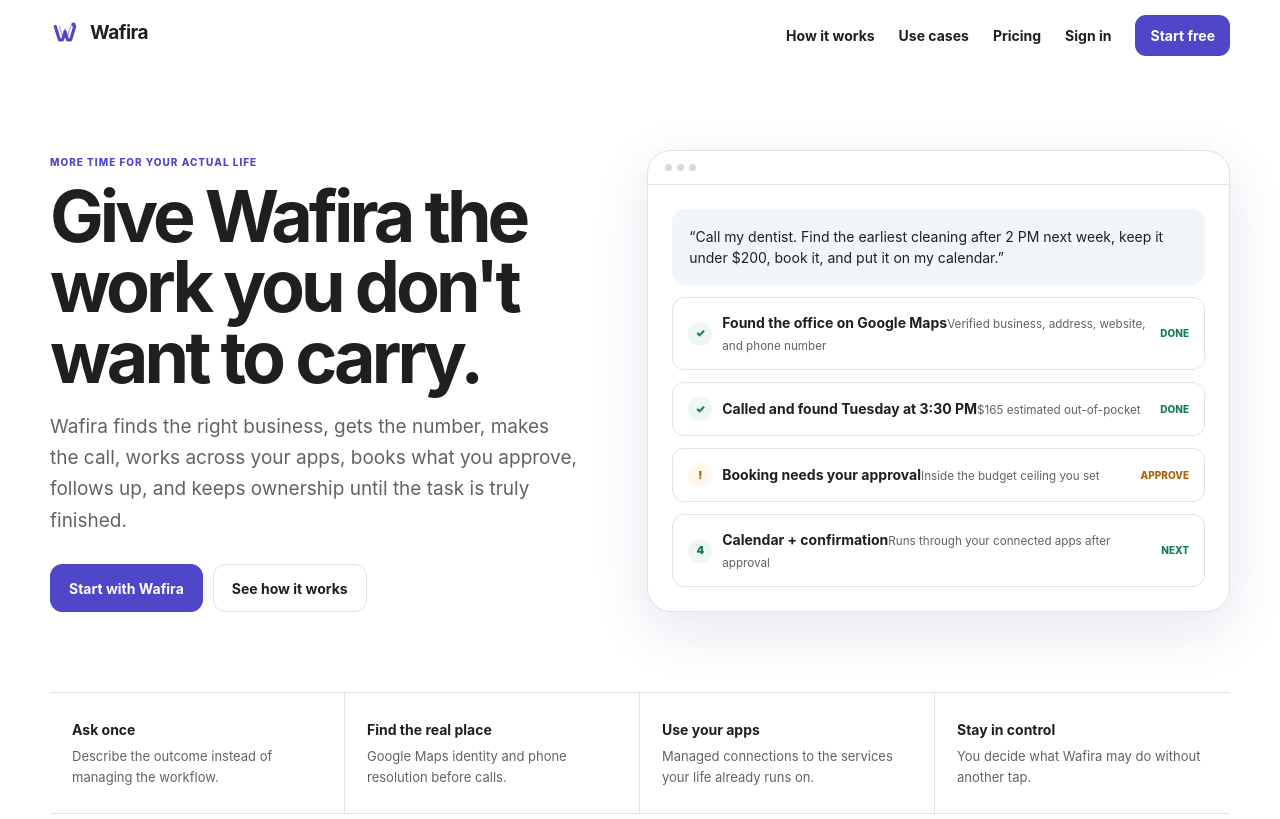
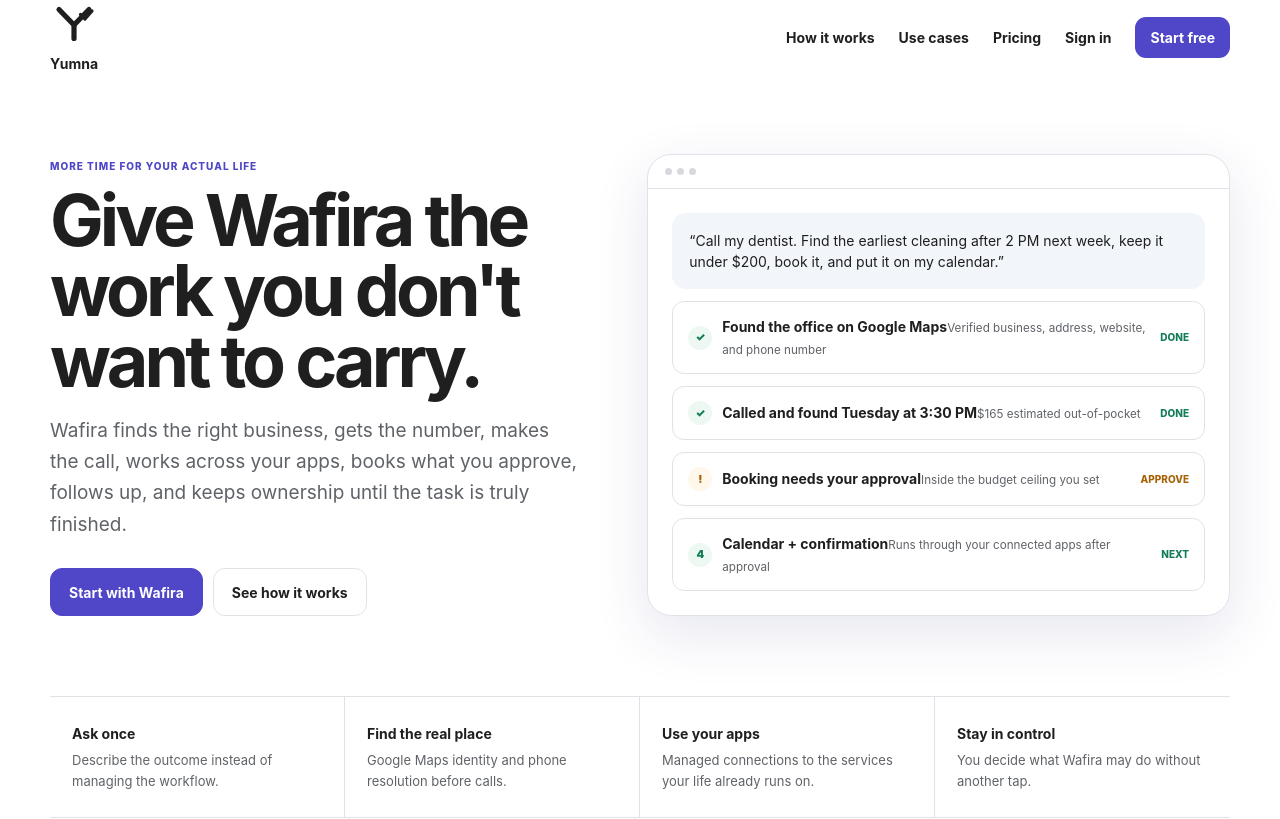
Before and after one commit to HamzaHefzy/hamzamain, a Next.js app: page / in a window 1280 px wide. Shown: the top 819 px of the page. Built offline with nearby package versions, Linux system fonts and the light colour scheme; no server answers.

Commit message:
Lock final Yumna brand identity

```diff
--- a/components/Logo.tsx
+++ b/components/Logo.tsx
@@ -5,19 +5,19 @@
 
 export default function Logo({ className = "", markOnly = false }: LogoProps) {
   return (
-    <span className={`wafira-logo ${className}`.trim()} aria-label="Wafira">
+    <span className={`yumna-logo ${className}`.trim()} aria-label="Yumna">
       <svg
-        className="wafira-logo-mark"
+        className="yumna-logo-mark"
         viewBox="0 0 48 48"
         role="img"
         aria-hidden="true"
         fill="none"
       >
-        <path d="M8.5 13.5 15 35h5l4-13 4 13h5l6.5-21.5" stroke="currentColor" strokeWidth="5" strokeLinecap="round" strokeLinejoin="round"/>
-        <path d="M15.2 13.5 20 29.4 24 17l4 12.4 4.8-15.9" stroke="currentColor" strokeWidth="2.2" strokeLinecap="round" strokeLinejoin="round" opacity=".42"/>
-        <circle cx="37.5" cy="10.5" r="3.5" fill="currentColor"/>
+        <path d="M9 9.5 24 25v13.5" stroke="currentColor" strokeWidth="5.2" strokeLinecap="round" strokeLinejoin="round"/>
+        <path d="M39 9.5 24 25" stroke="currentColor" strokeWidth="5.2" strokeLinecap="round" strokeLinejoin="round"/>
+        <path d="m30.5 14.5 4.5 4.5 7-8" stroke="currentColor" strokeWidth="3.2" strokeLinecap="round" strokeLinejoin="round"/>
       </svg>
-      {!markOnly && <span className="wafira-logo-word">Wafira</span>}
+      {!markOnly && <span className="yumna-logo-word">Yumna</span>}
     </span>
   );
 }
```
